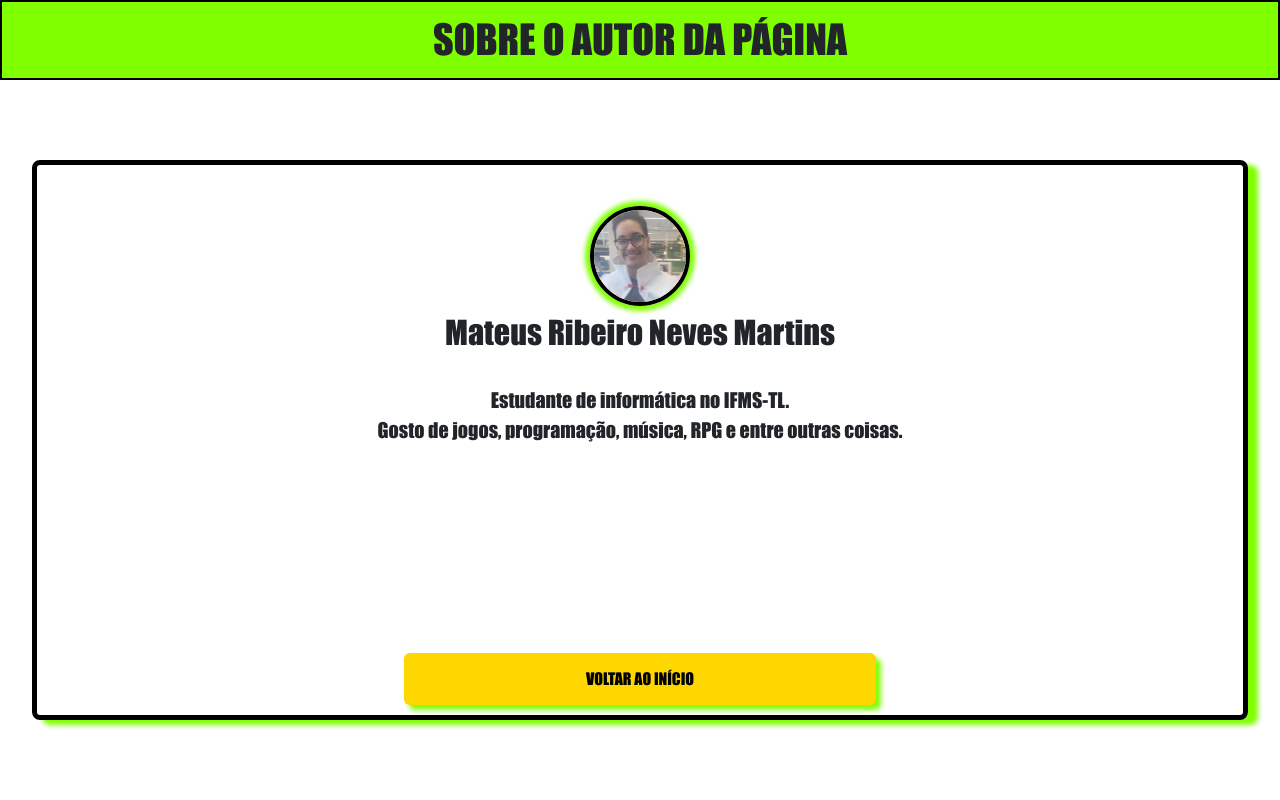
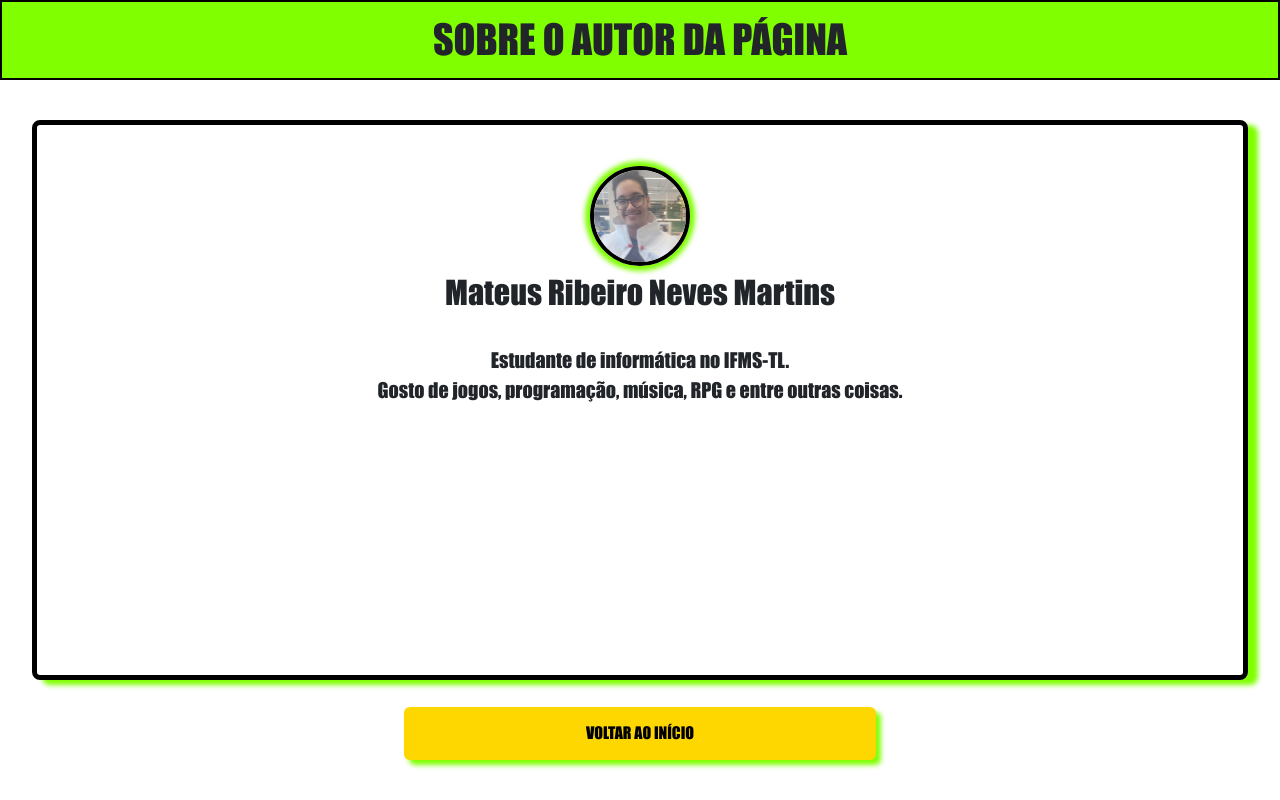
Before and after one commit to MateusRNM/dw4ProjetoSvelte, a SvelteKit app: page /sobre in a window 1280 px wide. Built offline with nearby package versions, Linux system fonts and the light colour scheme.

Commit message:
Melhorias

```diff
--- a/package.json
+++ b/package.json
@@ -12,6 +12,7 @@
 		"lint": "prettier --check . && eslint ."
 	},
 	"devDependencies": {
+		"@capacitor/assets": "^3.0.5",
 		"@capacitor/cli": "^7.1.0",
 		"@eslint/compat": "^1.2.5",
 		"@eslint/js": "^9.18.0",
@@ -30,6 +31,7 @@
 	},
 	"dependencies": {
 		"@capacitor/android": "^7.1.0",
-		"@capacitor/core": "^7.1.0"
+		"@capacitor/core": "^7.1.0",
+		"@capacitor/keyboard": "^7.0.0"
 	}
 }
--- a/src/routes/sobre/+page.svelte
+++ b/src/routes/sobre/+page.svelte
@@ -131,7 +131,7 @@
             position: absolute;
             width: 95%;
             height: 70%;
-            top: 55%;
+            top: 50%;
             left: 50%;
             border: 5px black solid;
             transform: translate(-50%, -50%);
@@ -154,7 +154,7 @@
             border-radius: 6px;
             width: 40%;
             height: 10%;
-            top: 67%;
+            top: 85%;
             transform: translateX(-50%);
         }
         @keyframes pulse {
```
Also changed, not shown: src/routes/converter/+page.svelte (+22 -5 lines), 2 other files (tests, documents, lock files or other folders).
